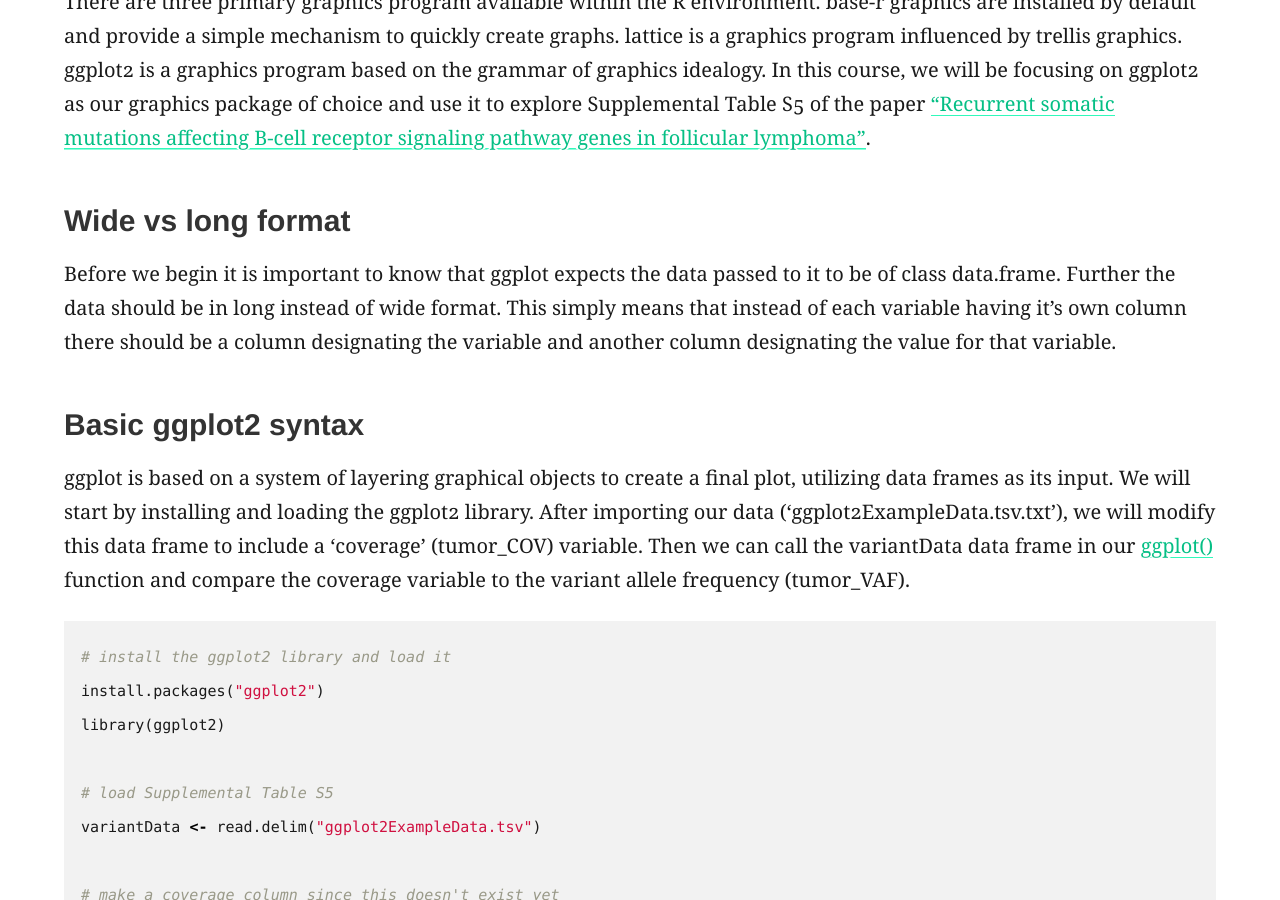
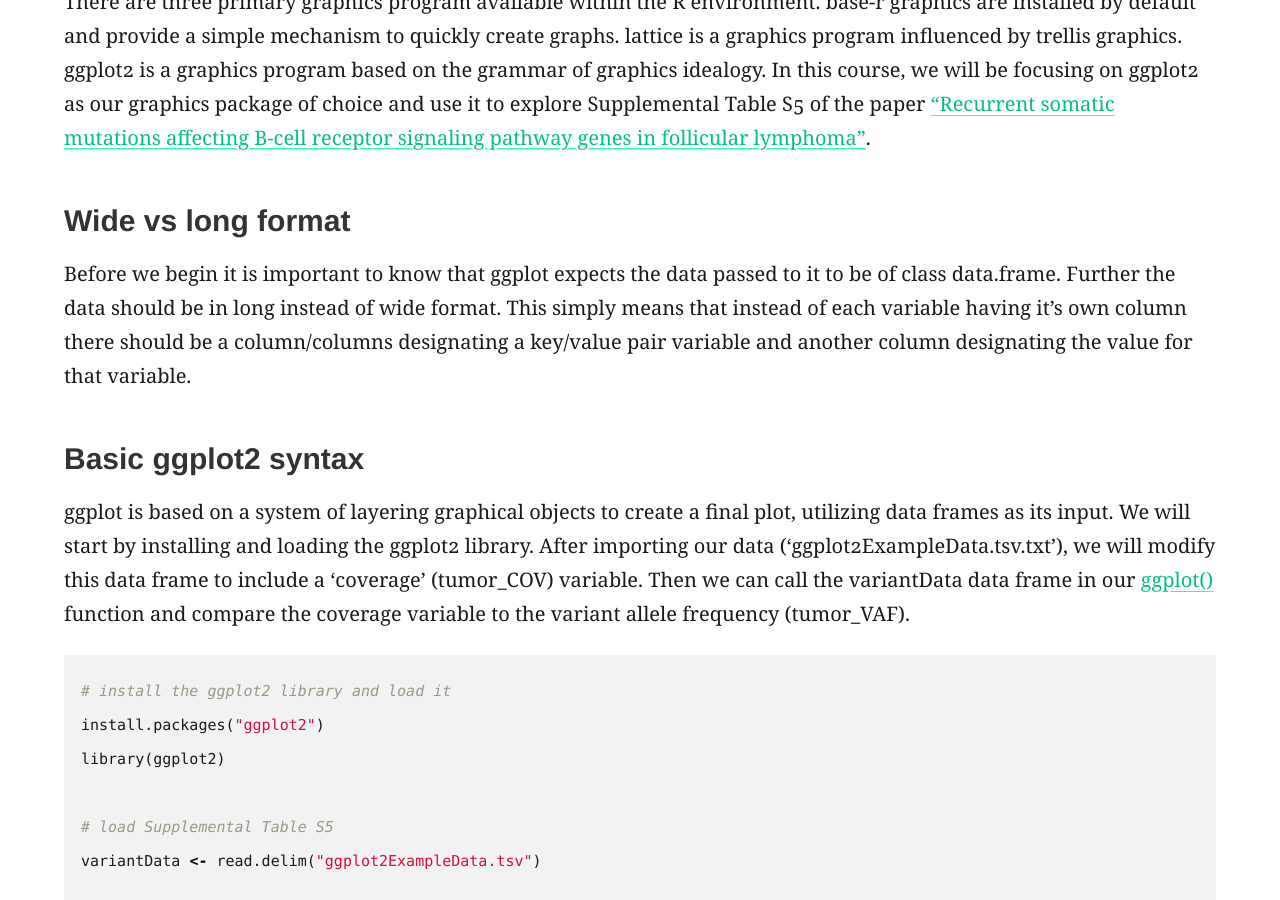
Before and after one commit to griffithlab/genviz.org, a Jekyll site: the page built from _posts/0005-01-01-introToggplot2.md, in a window 1280 px wide and 900 px high, scrolled down 578 px. Built offline with Jekyll 4.4.1, drawn with Linux system fonts in a browser that asks for light colours.

Commit message:
merge stage

```diff
--- a/_posts/0005-01-01-introToggplot2.md
+++ b/_posts/0005-01-01-introToggplot2.md
@@ -11,7 +11,7 @@ date: 0005-01-01
 There are three primary graphics program available within the R environment. base-r graphics are installed by default and provide a simple mechanism to quickly create graphs. lattice is a graphics program influenced by trellis graphics. ggplot2 is a graphics program based on the grammar of graphics idealogy. In this course, we will be focusing on ggplot2 as our graphics package of choice and use it to explore Supplemental Table S5 of the paper ["Recurrent somatic mutations affecting B-cell receptor signaling pathway genes in follicular lymphoma"](http://www.bloodjournal.org/content/129/4/473/tab-figures-only).
 
 ### Wide vs long format
-Before we begin it is important to know that ggplot expects the data passed to it to be of class data.frame. Further the data should be in long instead of wide format. This simply means that instead of each variable having it's own column there should be a column designating the variable and another column designating the value for that variable.
+Before we begin it is important to know that ggplot expects the data passed to it to be of class data.frame. Further the data should be in long instead of wide format. This simply means that instead of each variable having it's own column there should be a column/columns designating a key/value pair variable and another column designating the value for that variable.
 
 ### Basic ggplot2 syntax
 ggplot is based on a system of layering graphical objects to create a final plot, utilizing data frames as its input. We will start by installing and loading the ggplot2 library. After importing our data ('ggplot2ExampleData.tsv.txt'), we will modify this data frame to include a 'coverage' (tumor_COV) variable. Then we can call the variantData data frame in our [ggplot()](http://ggplot2.tidyverse.org/reference/ggplot.html) function and compare the coverage variable to the variant allele frequency (tumor_VAF).
```
